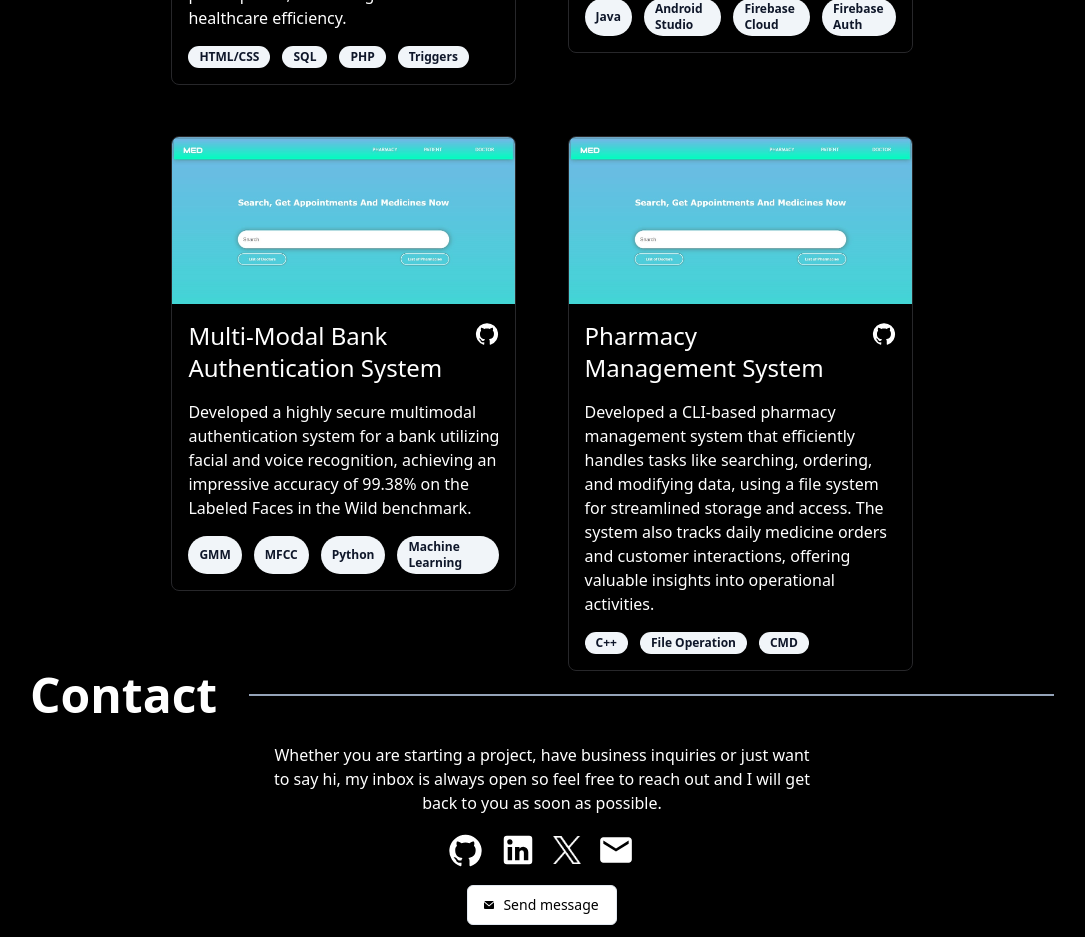
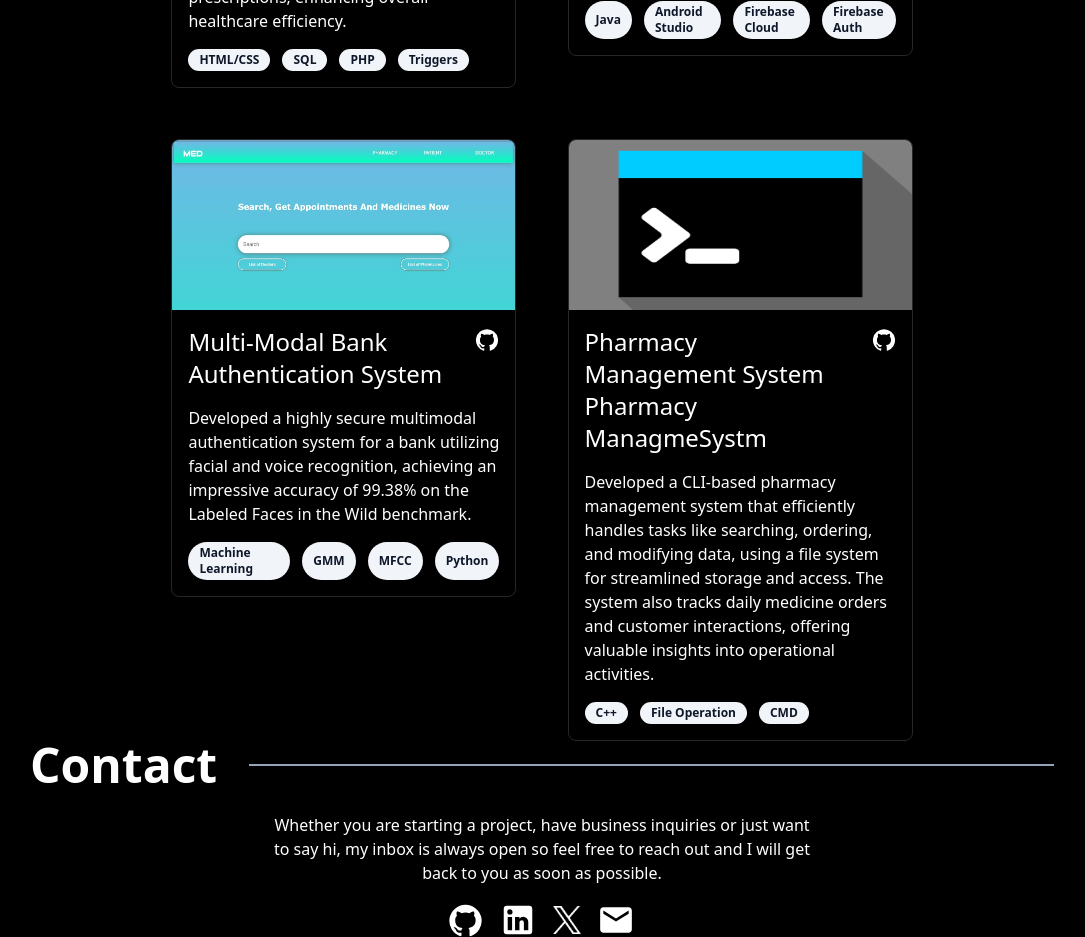
Before and after one commit to Swaroop-Acharya/my-portfolio, a React (Vite) app: page / in a window 1280 px wide. Shown: the part 2400-3337 px from the top of the page, without its empty margins (98-1183 px from the left). Built offline with nearby package versions, Linux system fonts and the light colour scheme.

Commit message:
Update 4 files

```diff
--- a/src/Data.jsx
+++ b/src/Data.jsx
@@ -69,12 +69,12 @@ const projectsObj = [
     gitHubLink: "https://github.com/Swaroop-Acharya/Final_Project",
     description:
       "Developed a highly secure multimodal authentication system for a bank utilizing facial and voice recognition, achieving an impressive accuracy of 99.38% on the Labeled Faces in the Wild benchmark.",
-    techStack: ["GMM", "MFCC", "Python", "Machine Learning"],
+    techStack: ["Machine Learning", "GMM", "MFCC", "Python"],
   },
 
   {
-    imgUrl: "/Medical.jpeg",
-    title: "Pharmacy Management System ",
+    imgUrl: "/FS.png",
+    title: "Pharmacy Management System Pharmacy ManagmeSystm",
     gitHubLink:
       "https://github.com/Swaroop-Acharya/Pharmacy-Management-FS-/tree/main",
     description:
--- a/src/components/Main/Projects.jsx
+++ b/src/components/Main/Projects.jsx
@@ -12,7 +12,7 @@ export default function Projects({
   return (
     <div className="max-w-[345px] border-clr border rounded-lg overflow-hidden ">
       <div>
-        <img src={imgUrl} className="" alt={title} />
+        <img src={imgUrl} className="w-[350px] h-[170px]" alt={title} />
       </div>
       <div className="m-4 flex flex-col gap-4">
         <div className="flex justify-between">
@@ -31,7 +31,6 @@ export default function Projects({
             </Badge>
           ))}
         </div>
-
       </div>
     </div>
   );
```
Also changed, not shown: public/FS.png, public/android.png (added).
